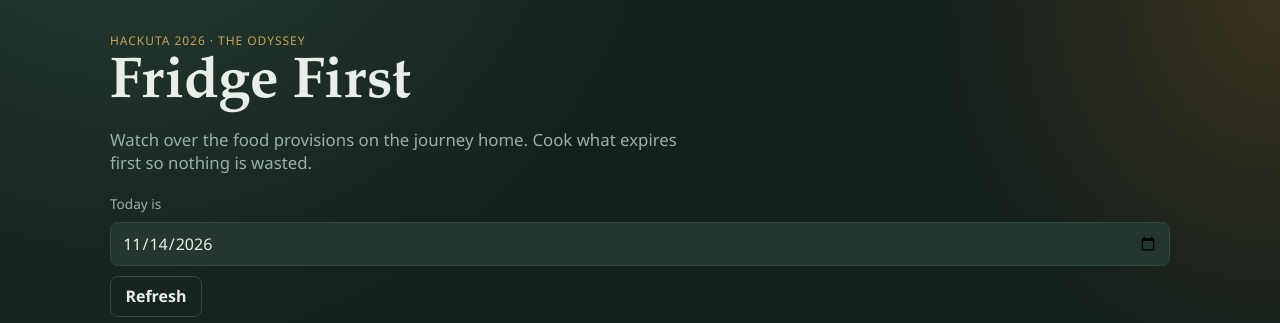
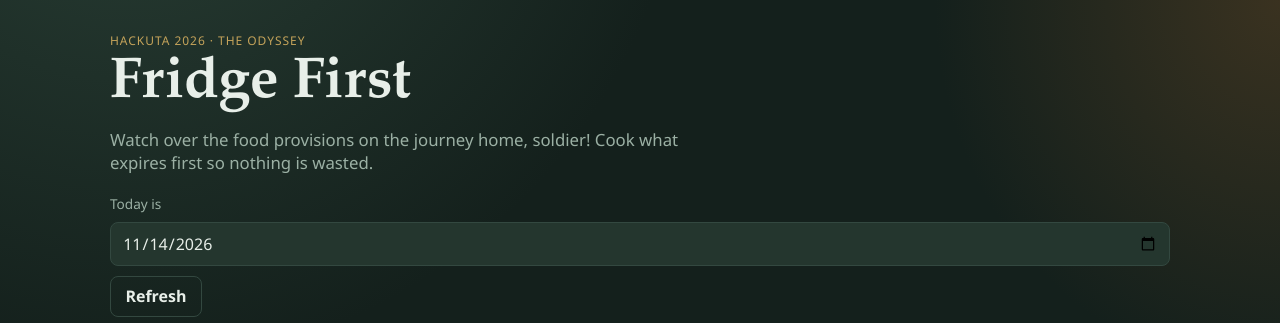
Before and after one commit to victoria-shelly/Fridge-First, a Flask app: page / in a window 1280 px wide. Shown: the top 323 px of the page. Run offline with Flask 3, Linux system fonts and the light colour scheme; data comes from the database, SQL or seed files in the repository; data that the repository does not hold is empty.

Commit message:
Sync Flask template tagline with homepage edit
Root index.html was updated, but Flask serves templates/index.html.

Co-authored-by: victoria-shelly <victoria-shelly@users.noreply.github.com>

```diff
--- a/templates/index.html
+++ b/templates/index.html
@@ -11,7 +11,7 @@
     <header class="hero">
       <p class="eyebrow">HackUTA 2026 · The Odyssey</p>
       <h1>Fridge First</h1>
-      <p class="tagline">Watch over the food provisions on the journey home. Cook what expires first so nothing is wasted.</p>
+      <p class="tagline">Watch over the food provisions on the journey home, soldier! Cook what expires first so nothing is wasted.</p>
       <div class="date-bar">
         <label for="today">Today is</label>
         <input type="date" id="today" />
```
